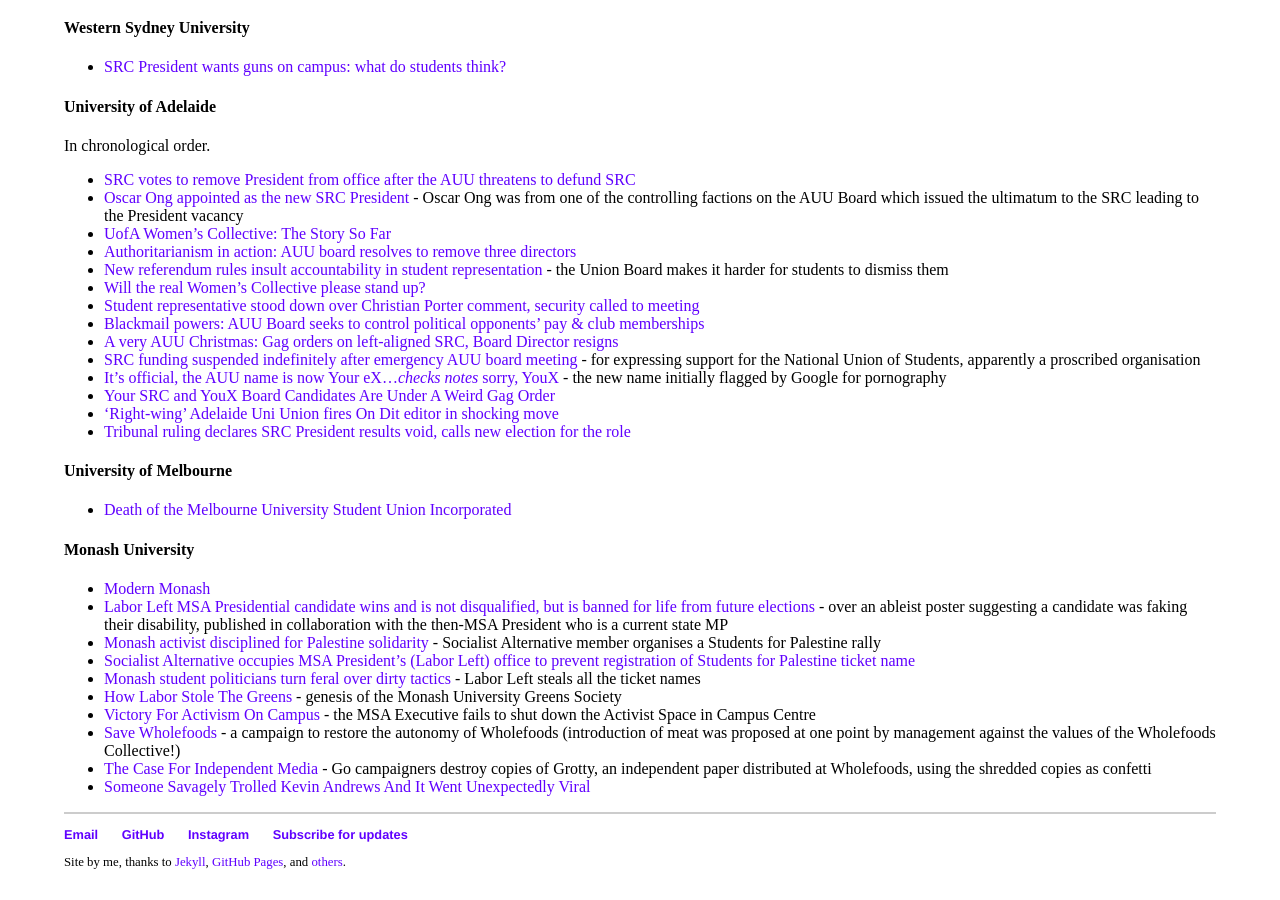
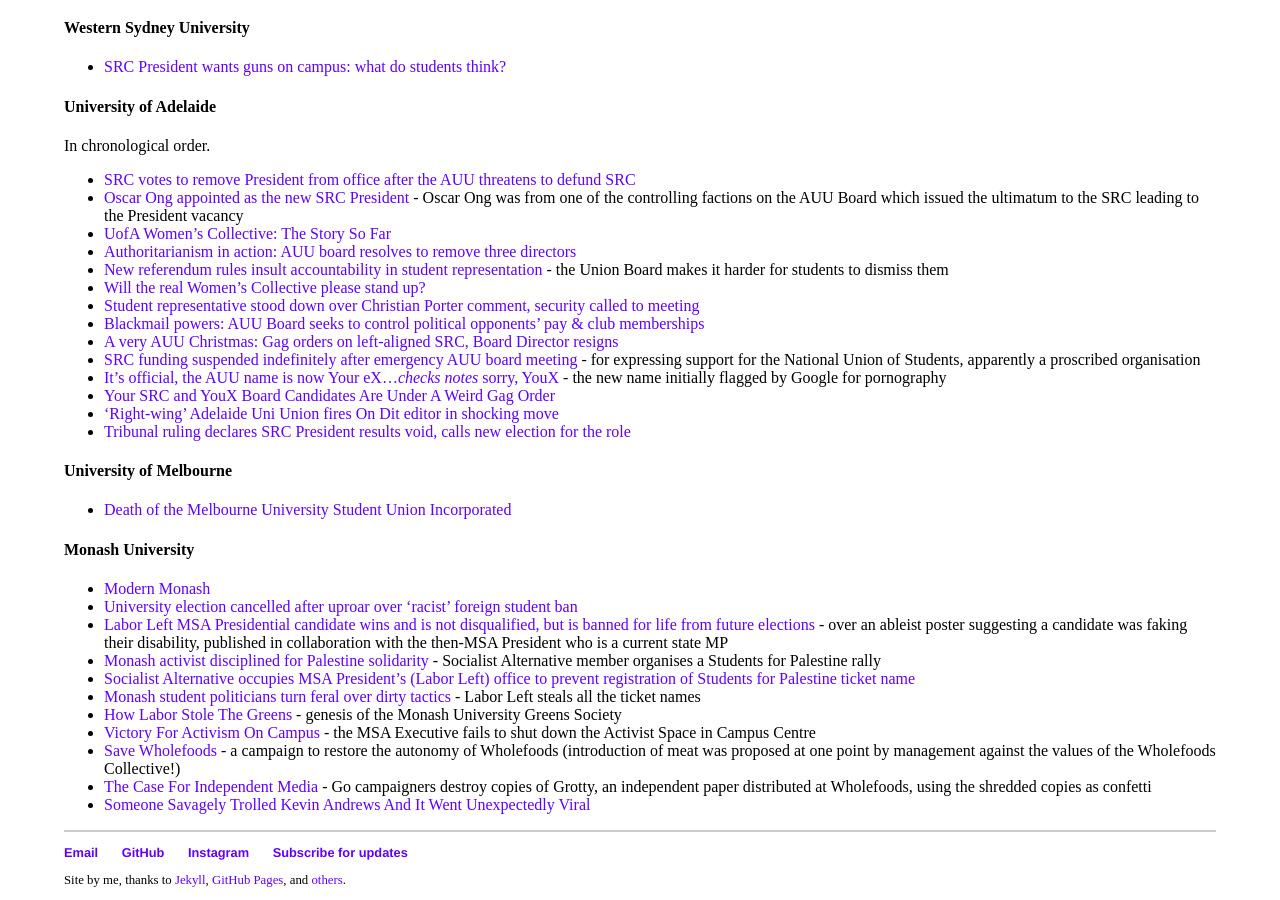
Before and after one commit to nhtnhanbn/nhtnhanbn.github.io, a Jekyll site: the page built from _repository/stupol.md, in a window 1280 px wide and 900 px high, scrolled down 1458 px. Built offline with Jekyll 4.4.1, drawn with Linux system fonts in a browser that asks for light colours; grey boxes are pictures that could not be loaded.

Commit message:
Update stupol

```diff
--- a/_repository/stupol.md
+++ b/_repository/stupol.md
@@ -94,6 +94,7 @@
 #### Monash University
 
 - [Modern Monash](/monash)
+- [University election cancelled after uproar over 'racist' foreign student ban](https://www.theage.com.au/national/victoria/university-election-cancelled-after-uproar-over-racist-foreign-student-ban-20190911-p52qef.html)
 - [Labor Left MSA Presidential candidate wins and is not disqualified, but is banned for life from future elections](https://web.archive.org/web/20150226200135/http://abovequota.com.au/files/Monash-Report-2008.pdf) - over an ableist poster suggesting a candidate was faking their disability, published in collaboration with the then-MSA President who is a current state MP
 - [Monash activist disciplined for Palestine solidarity](https://www.greenleft.org.au/content/monash-activist-disciplined-palestine-solidarity) - Socialist Alternative member organises a Students for Palestine rally
 - [Socialist Alternative occupies MSA President's (Labor Left) office to prevent registration of Students for Palestine ticket name](https://web.archive.org/web/20150226200127/http://www.abovequota.com.au/files/Monash-Report-2009.pdf)
```
